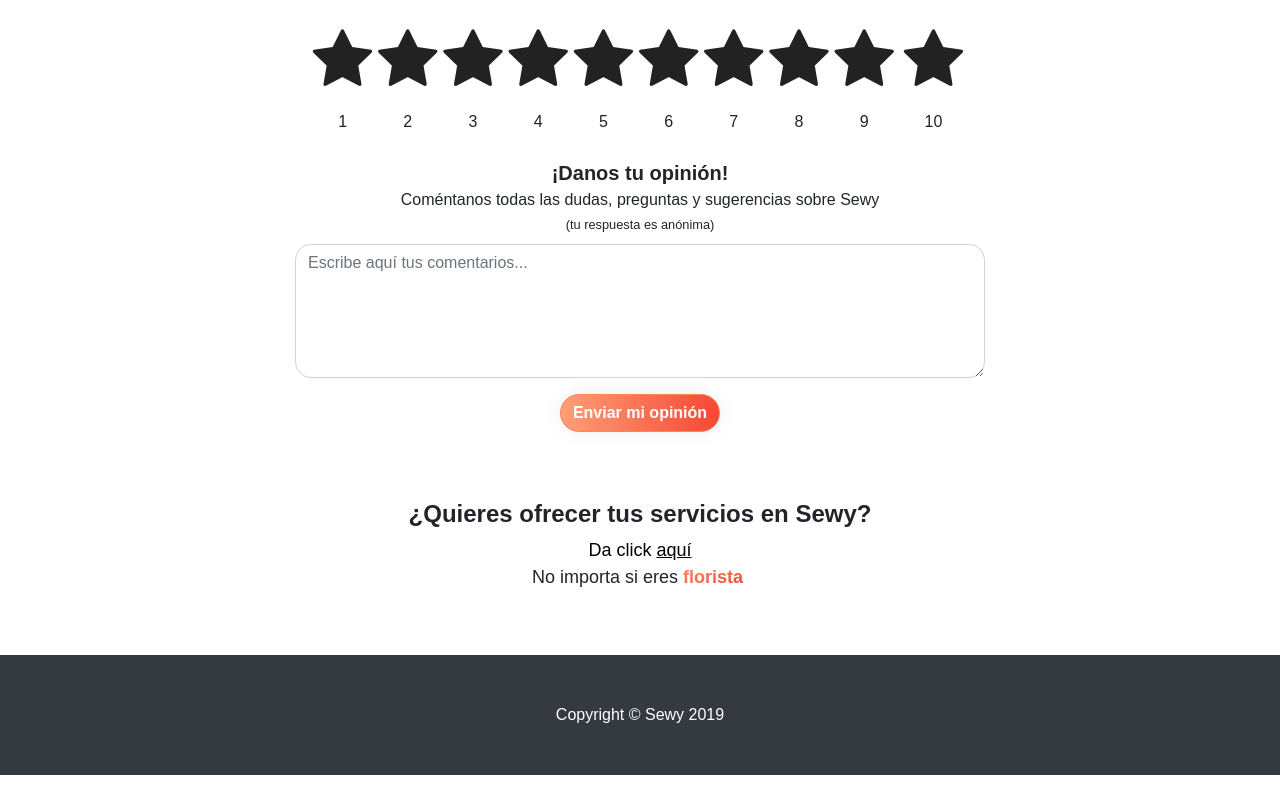
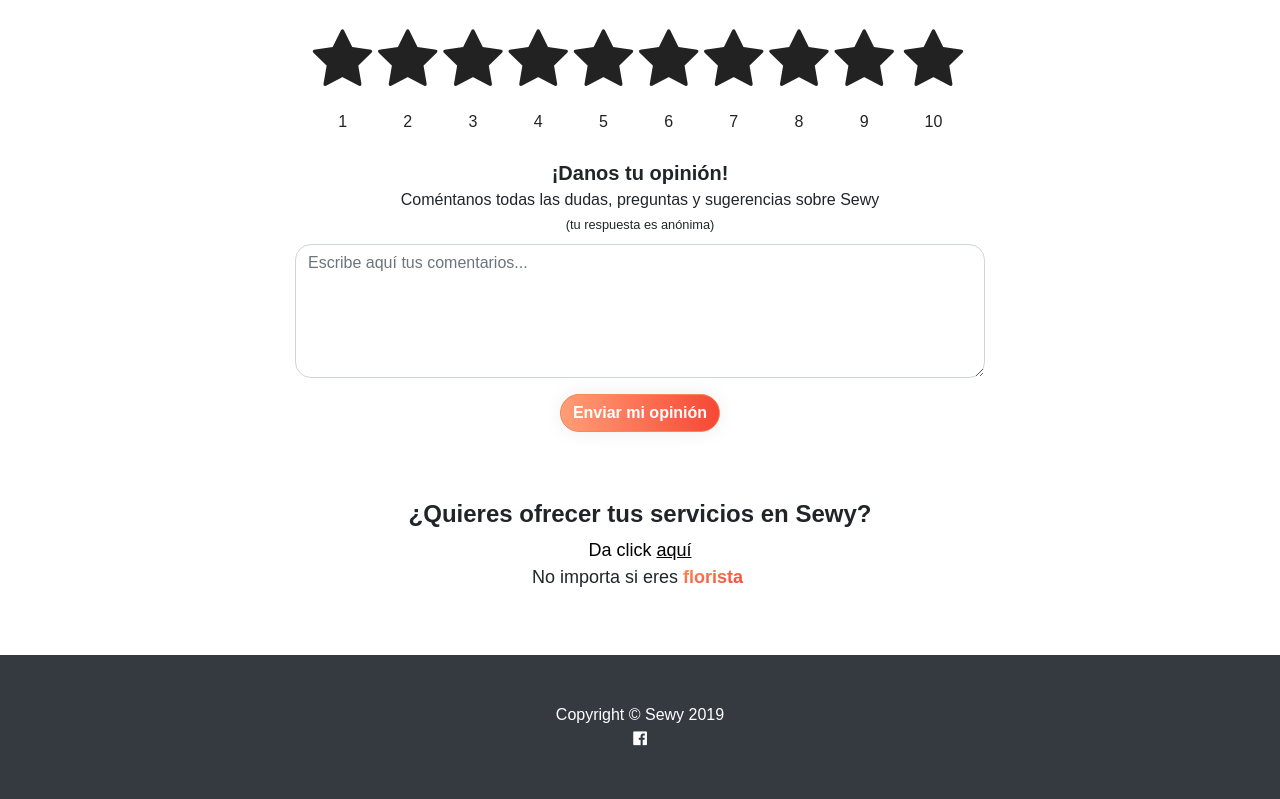
Before and after one commit to sifloz/sewy-landing, a React app: page / in a window 1280 px wide. Shown: the part 3124-3923 px from the top of the page. Before the commit the page ends 3899 px from the top, so only its background shows below. Built offline with nearby package versions, Linux system fonts and the light colour scheme.

Commit message:
Added link to footer & fix logo component

```diff
--- a/src/App.css
+++ b/src/App.css
@@ -129,7 +129,7 @@
 /*Removes cursor that comes with typed.js*/
 .typed-cursor{
    opacity: 0;
-	display: none;
+	 display: none;
 }
 /*Custom cursor animation*/
 @keyframes blink{
--- a/src/components/Footer/Footer.js
+++ b/src/components/Footer/Footer.js
@@ -5,8 +5,11 @@
 const footer = (props) => (
     <Aux>
          <footer className="py-5 bg-dark">
-            <div className="container">
-                <p className="m-0 text-center text-white">Copyright &copy; <a className="text-white" href="https://fb.com/SewyMX">Sewy</a> 2019</p>
+            <div className="container text-center text-white">
+                <p className="m-0">Copyright &copy; <a className="text-white" href="https://fb.com/SewyMX">Sewy</a> 2019</p>
+                <a href="https://fb.com/SewyMX">
+                    <i className="text-white fa fa-facebook-official"></i>
+                </a>
             </div>
         </footer>
     </Aux>
--- a/src/components/Logo/Logo.js
+++ b/src/components/Logo/Logo.js
@@ -1,9 +1,9 @@
 import React from 'react';
 
+import {logo} from '../../assets/assetsLibrary';
+
 const logo = (props) => (
-    <div className={classes.Logo} style={{height: props.height}}>
-        <img src={burgerLogo} alt="MyBurger" />
-    </div>
+    <img src={logo} alt="Sewy" />
 );
 
 export default logo;
```
